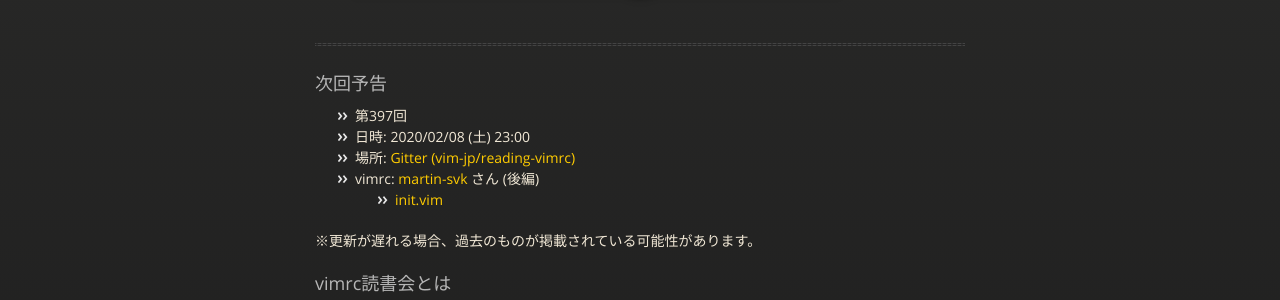
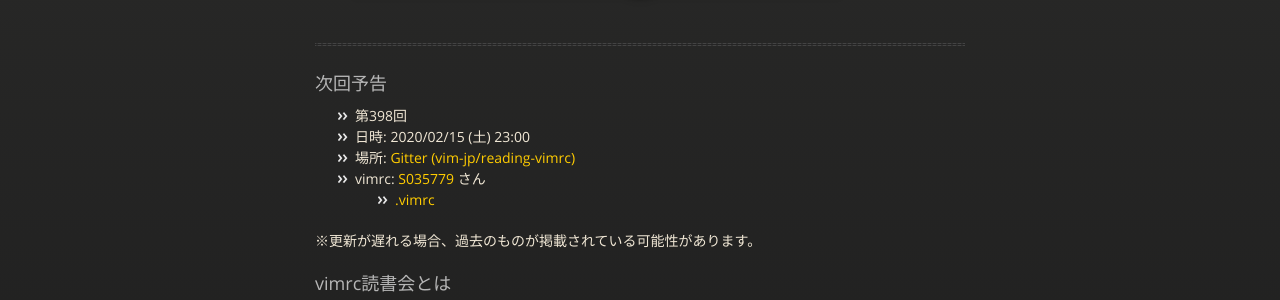
Before and after one commit to vim-jp/reading-vimrc, a Jekyll site: the page built from index.md, in a window 1280 px wide and 900 px high. Shown: the part 211-511 px from the top of the window. Built offline with Jekyll 4.4.1, drawn with Linux system fonts in a browser that asks for light colours; nearby versions of some CDN libraries.

Commit message:
Update the next information: #398 S035779

```diff
--- a/_data/next.yml
+++ b/_data/next.yml
@@ -1,12 +1,11 @@
-- id: 397
-  date: '2020-02-08 23:00'
+- id: 398
+  date: '2020-02-15 23:00'
   author:
-    name: martin-svk
-    url: 'https://github.com/martin-svk'
+    name: S035779
+    url: 'https://github.com/S035779'
   vimrcs:
-    - url: >-
-        https://github.com/martin-svk/dot-files/blob/e9833e0dadd7724d8e9f5e721309d5817656ea67/neovim/init.vim
-      name: init.vim
-      hash: e9833e0dadd7724d8e9f5e721309d5817656ea67
-  part: 後編
+    - url: 'https://github.com/S035779/dotfiles/blob/master/.vimrc'
+      name: .vimrc
+      hash: null
+  part: null
   other: null
```
